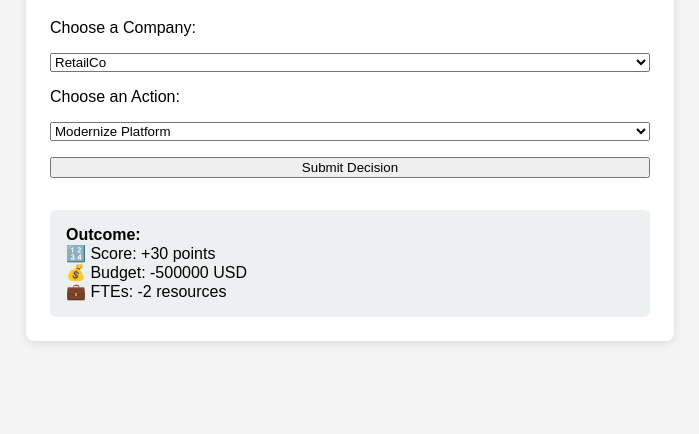
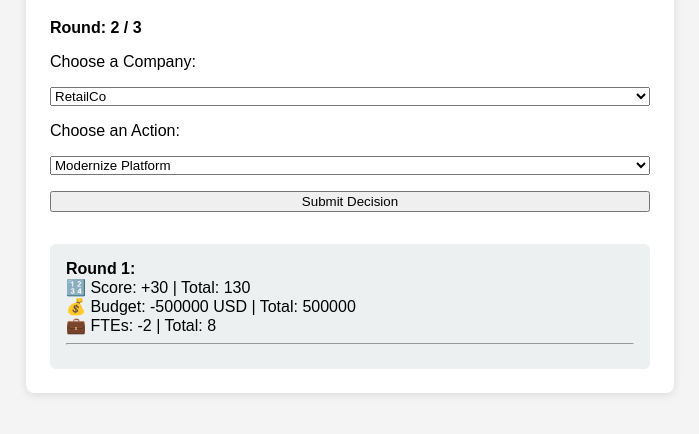
Before and after one commit to nvbalavignesh/data-leader-game, a plain HTML site: page index.html in a window 1280 px wide. Both pictures are taken after a click on the button "Submit Decision". Shown: the part 126-560 px from the top of the page, without its empty margins (290-989 px from the left). Drawn offline with Linux system fonts and the light colour scheme.

Commit message:
Update index.html

```diff
--- a/index.html
+++ b/index.html
@@ -10,11 +10,13 @@
     .container { background: white; padding: 1.5rem; border-radius: 8px; max-width: 600px; margin: auto; box-shadow: 0 2px 8px rgba(0,0,0,0.1); }
     label, select, button { display: block; margin-top: 1rem; width: 100%; }
     .result { margin-top: 2rem; padding: 1rem; background: #ecf0f1; border-radius: 6px; }
+    .round-tracker { margin-top: 1rem; font-weight: bold; }
   </style>
 </head>
 <body>
   <div class="container">
     <h1>💡 Data Leader Simulation</h1>
+    <div class="round-tracker">Round: <span id="round">1</span> / 3</div>
     <label for="company">Choose a Company:</label>
     <select id="company">
       <option value="A">RetailCo</option>
@@ -47,21 +49,41 @@
       C3: { score: 25, budget: -150000, fte: -1 }
     };
 
+    let totalScore = 100;
+    let totalBudget = 1000000;
+    let totalFTE = 10;
+    let currentRound = 1;
+    const maxRounds = 3;
+
     function calculateOutcome() {
+      if (currentRound > maxRounds) return;
+
       const company = document.getElementById("company").value;
       const action = document.getElementById("action").value;
       const key = company + action;
       const outcome = outcomes[key];
 
       if (outcome) {
-        document.getElementById("result").innerHTML = `
-          <strong>Outcome:</strong><br>
-          🔢 Score: +${outcome.score} points<br>
-          💰 Budget: ${outcome.budget} USD<br>
-          💼 FTEs: ${outcome.fte} resources
+        totalScore += outcome.score;
+        totalBudget += outcome.budget;
+        totalFTE += outcome.fte;
+
+        document.getElementById("result").innerHTML += `
+          <div><strong>Round ${currentRound}:</strong><br>
+          🔢 Score: +${outcome.score} | Total: ${totalScore}<br>
+          💰 Budget: ${outcome.budget} USD | Total: ${totalBudget}<br>
+          💼 FTEs: ${outcome.fte} | Total: ${totalFTE}<br><hr></div>
         `;
       } else {
-        document.getElementById("result").innerHTML = `Invalid selection.`;
+        document.getElementById("result").innerHTML += `<div>Invalid selection.</div>`;
+      }
+
+      currentRound++;
+      document.getElementById("round").textContent = currentRound <= maxRounds ? currentRound : maxRounds;
+
+      if (currentRound > maxRounds) {
+        document.getElementById("result").innerHTML += `<strong>🎉 Game Over!</strong><br>
+          Final Score: ${totalScore}, Budget: ${totalBudget}, FTEs: ${totalFTE}`;
       }
     }
   </script>
```
